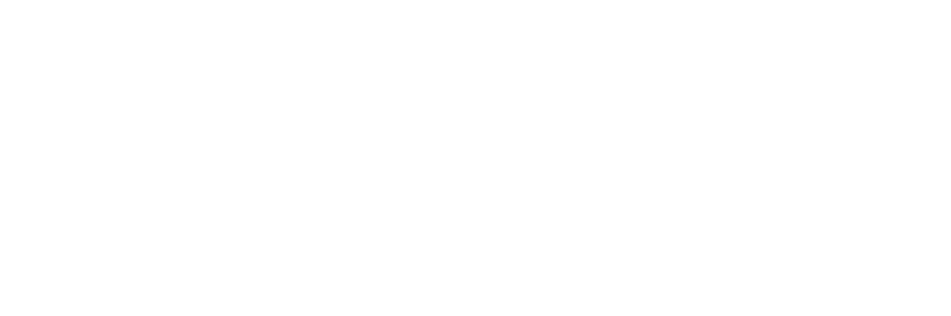
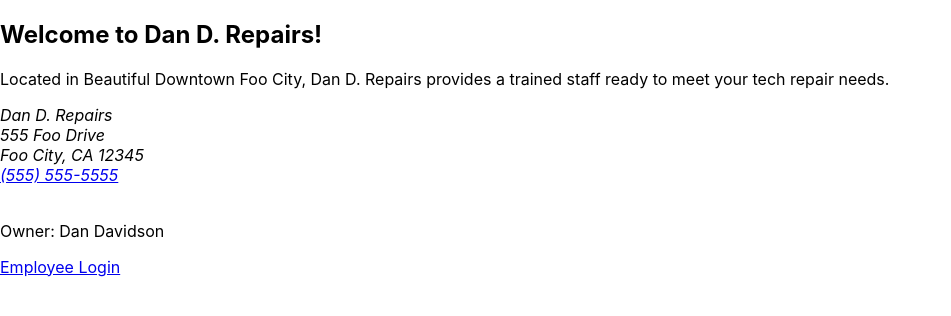
Before and after one commit to funactuator/technotes-frontend, a React (Create React App) app: page / in a window 1280 px wide. Shown: the top 316 px of the page, without its empty margins (0-951 px from the left). Built offline with nearby package versions, Linux system fonts and the light colour scheme.

Commit message:
layout and dashlayout done

```diff
--- a/package.json
+++ b/package.json
@@ -3,6 +3,9 @@
   "version": "0.1.0",
   "private": true,
   "dependencies": {
+    "@fortawesome/fontawesome-svg-core": "^6.2.1",
+    "@fortawesome/free-solid-svg-icons": "^6.2.1",
+    "@fortawesome/react-fontawesome": "^0.2.0",
     "@testing-library/jest-dom": "^5.16.5",
     "@testing-library/react": "^13.4.0",
     "@testing-library/user-event": "^13.5.0",
--- a/src/App.js
+++ b/src/App.js
@@ -1,7 +1,20 @@
+import { Route, Routes } from "react-router-dom";
+import Layout from "./components/Layout";
+import Public from "./components/Public";
+import Login from "./components/Login";
+import DashLayout from "./components/DashLayout";
+
 function App() {
   return (
-    <div className="App">
-    </div>
+    <Routes>
+      <Route path="/" element={<Layout/>}>
+        <Route index element={<Public/>} />
+        <Route path="login" element={<Login/>} />
+        <Route path="dash" element={<DashLayout/>}/>
+
+        <Route/>
+      </Route>
+    </Routes>
   );
 }
 
--- /dev/null
+++ b/src/components/DashFooter.js
@@ -0,0 +1,36 @@
+import React from 'react';
+import {FontAwesomeIcon} from "@fortawesome/react-fontawesome";
+import {faHouse} from "@fortawesome/free-solid-svg-icons"
+import { useNavigate, useLocation } from 'react-router-dom';
+
+const DashFooter = () => {
+
+  const navigate = useNavigate();
+  const {pathname} = useLocation();
+
+  const onGoHomeClicked = () => navigate('/dash');
+
+  let goHomeButton = null;
+  if(pathname !== '/dash'){
+    goHomeButton = (
+      <button
+      className='dash-footer__button icon-button'
+      title='Home'
+      onClick={onGoHomeClicked}
+      >
+        <FontAwesomeIcon icon={faHouse}/>
+      </button>
+    )
+  }
+
+  const content = (
+    <footer className='dash-fotter'>
+      {goHomeButton}
+      <p>Current User:</p>
+      <p>Status:</p>
+    </footer>
+  )
+  return content
+}
+
+export default DashFooter
--- /dev/null
+++ b/src/components/DashHeader.js
@@ -0,0 +1,21 @@
+import { Link } from "react-router-dom";
+
+import React from 'react'
+
+const DashHeader = () => {
+  const content = (
+    <header className="dash-header">
+        <div className="dash-header__container">
+            <Link to="/dash">
+                <h1 className="dash-header__title">techNotes</h1>
+            </Link>
+            <nav className="dash-header__nav">
+                {/* add nav buttons later */}
+            </nav>
+        </div>
+    </header>
+)
+  return content
+}
+
+export default DashHeader
--- /dev/null
+++ b/src/components/DashLayout.js
@@ -0,0 +1,20 @@
+import { Outlet
+ } from "react-router-dom";
+
+ import React from 'react'
+ import DashHeader from "./DashHeader";
+import DashFooter from "./DashFooter";
+
+ const DashLayout = () => {
+   return (
+    <>
+      <DashHeader/>
+      <div className="dash-container">
+        <Outlet/>
+      </div>
+      <DashFooter/>
+    </>
+   )
+ }
+
+ export default DashLayout
--- /dev/null
+++ b/src/components/Layout.js
@@ -0,0 +1,9 @@
+import { Outlet } from "react-router-dom";
+
+import React from 'react'
+
+const Layout = () => {
+  return <Outlet />
+}
+
+export default Layout
--- /dev/null
+++ b/src/components/Login.js
@@ -0,0 +1,9 @@
+import React from 'react'
+
+const Login = () => {
+  return (
+    <h1>Login</h1>
+  )
+}
+
+export default Login
--- /dev/null
+++ b/src/components/Public.js
@@ -0,0 +1,31 @@
+import { Link } from "react-router-dom";
+
+import React from 'react'
+
+const Public = () => {
+  const content = (
+    <section className="public">
+        <header>
+            <h1>Welcome to <span className="nowrap">Dan D. Repairs!</span></h1>
+        </header>
+        <main className="public__main">
+            <p>Located in Beautiful Downtown Foo City, Dan D. Repairs  provides a trained staff ready to meet your tech repair needs.</p>
+            <address className="public__addr">
+                Dan D. Repairs<br />
+                555 Foo Drive<br />
+                Foo City, CA 12345<br />
+                <a href="tel:+15555555555">(555) 555-5555</a>
+            </address>
+            <br />
+            <p>Owner: Dan Davidson</p>
+        </main>
+        <footer>
+            <Link to="/login">Employee Login</Link>
+        </footer>
+    </section>
+
+)
+  return content
+}
+
+export default Public
```
